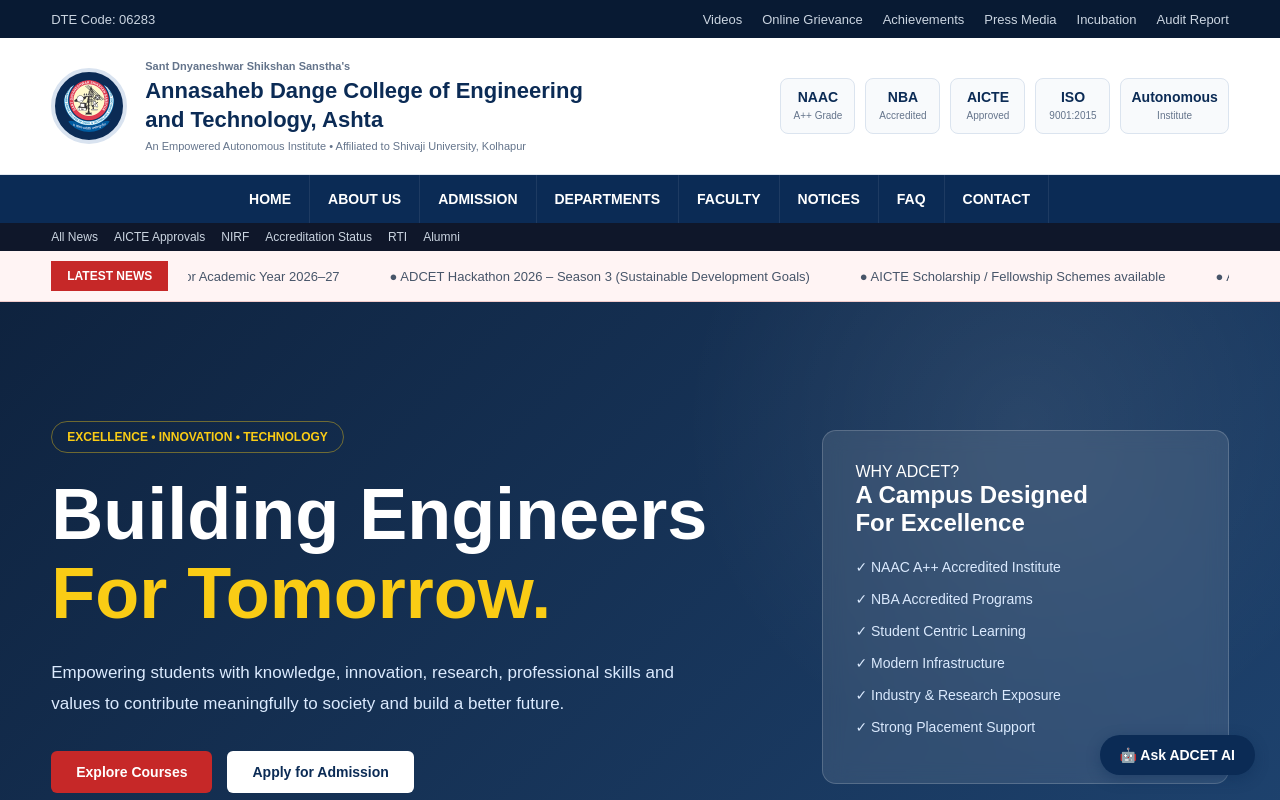
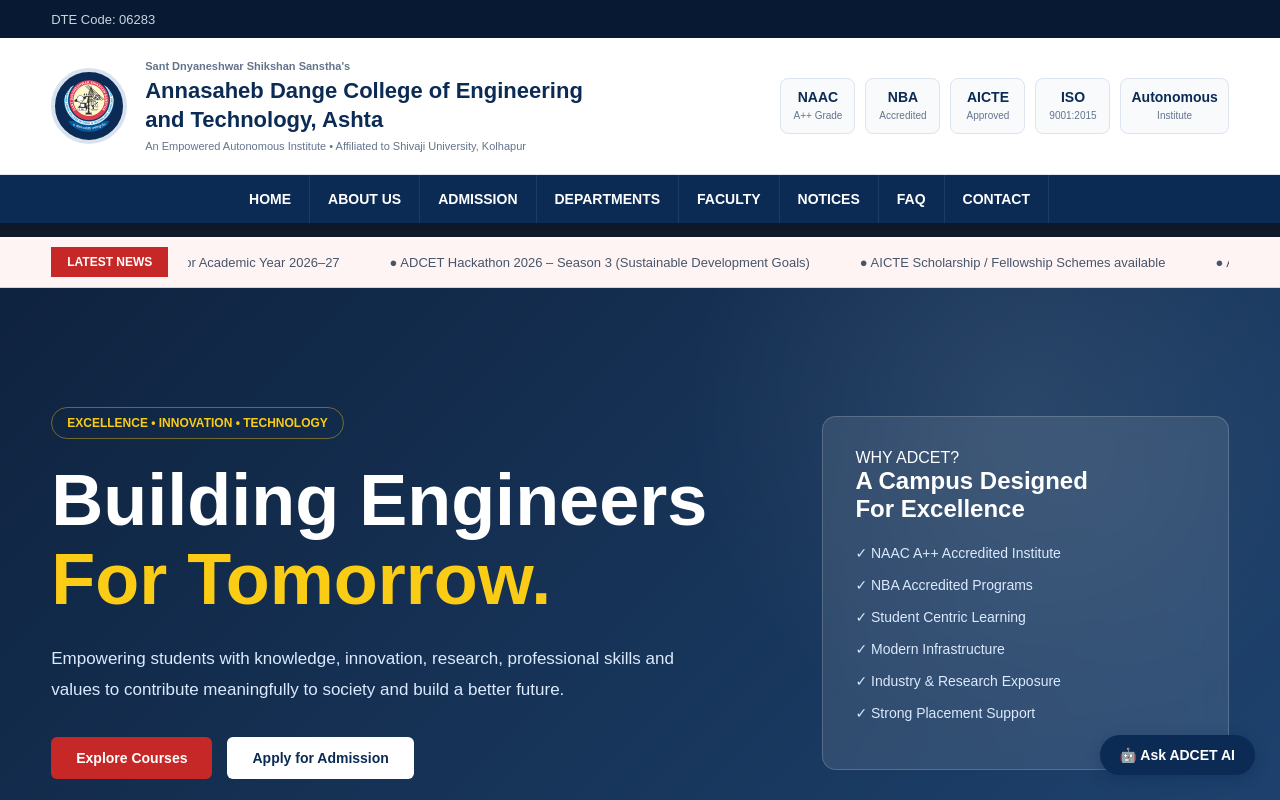
Before and after one commit to GayatriSutar2004/adcetportal, a React (Vite) app: page / in a window 1280 px wide. Shown: the top 800 px of the page. Built offline with nearby package versions, Linux system fonts and the light colour scheme.

Commit message:
Updated the links
Updated the links

```diff
--- a/src/components/Navbar.jsx
+++ b/src/components/Navbar.jsx
@@ -20,12 +20,7 @@ function Navbar() {
         <div className="container top-bar-content">
           <span>DTE Code: 06283</span>
           <div className="top-links">
-            <a href="#">Videos</a>
-            <a href="#">Online Grievance</a>
-            <a href="#">Achievements</a>
-            <a href="#">Press Media</a>
-            <a href="#">Incubation</a>
-            <a href="#">Audit Report</a>
+
           </div>
         </div>
       </div>
@@ -99,12 +94,7 @@ function Navbar() {
       {/* Secondary Quick Links Bar */}
       <div className="sub-nav">
         <div className="container sub-nav-inner">
-          <a href="#">All News</a>
-          <a href="#">AICTE Approvals</a>
-          <a href="#">NIRF</a>
-          <a href="#">Accreditation Status</a>
-          <a href="#">RTI</a>
-          <a href="#">Alumni</a>
+
         </div>
       </div>
 
```
